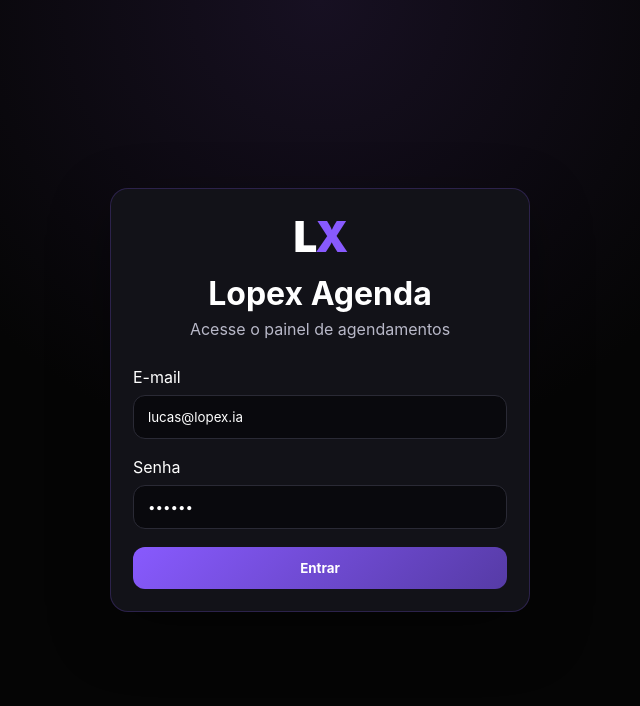
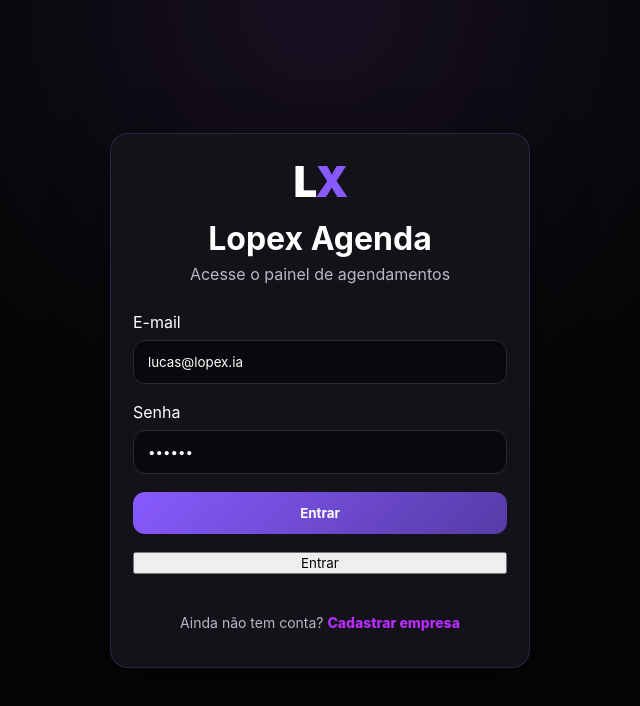
Before and after one commit to joelllopezs/apilopexfrontend, a React (Vite) app: page / in a window 1280 px wide. Shown: the top 706 px of the page, without its empty margins (320-960 px from the left). Built offline with nearby package versions, Linux system fonts and the light colour scheme.

Commit message:
Add button register

```diff
--- a/src/pages/Login.jsx
+++ b/src/pages/Login.jsx
@@ -1,5 +1,5 @@
 import { useState } from "react";
-import { useNavigate } from "react-router-dom";
+import { useNavigate, Link } from "react-router-dom";
 import api from "../api/api";
 
 export default function Login() {
@@ -107,6 +107,13 @@ export default function Login() {
           <button className="button" type="submit" disabled={loading}>
             {loading ? "Entrando..." : "Entrar"}
           </button>
+          <button type="submit" disabled={loading}>
+  {loading ? "Entrando..." : "Entrar"}
+</button>
+
+<p className="login-footer">
+  Ainda não tem conta? <Link to="/register-company">Cadastrar empresa</Link>
+</p>
         </div>
       </form>
     </main>
```
